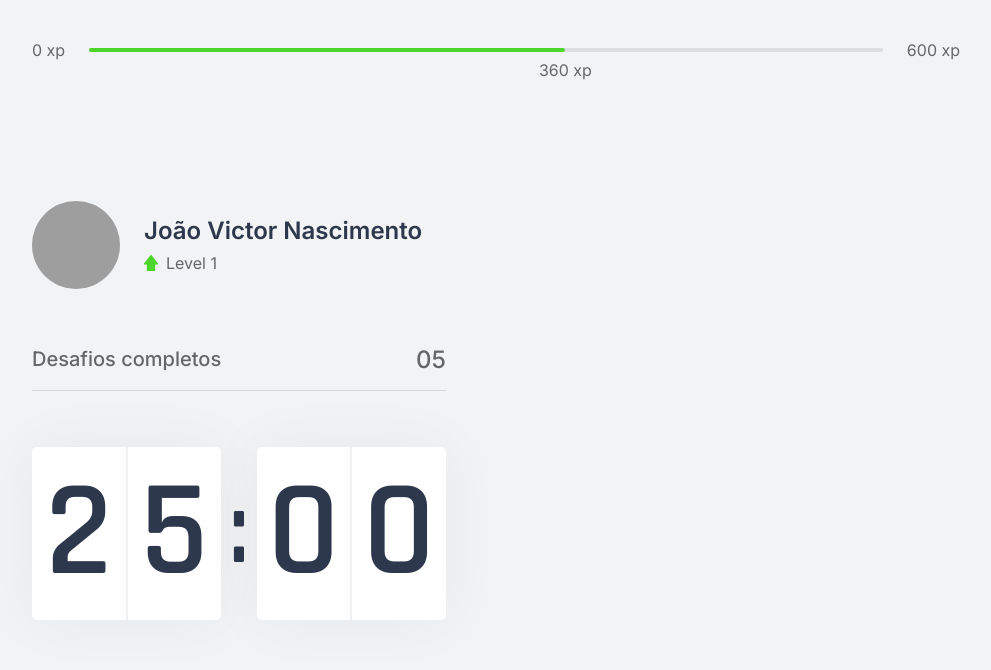
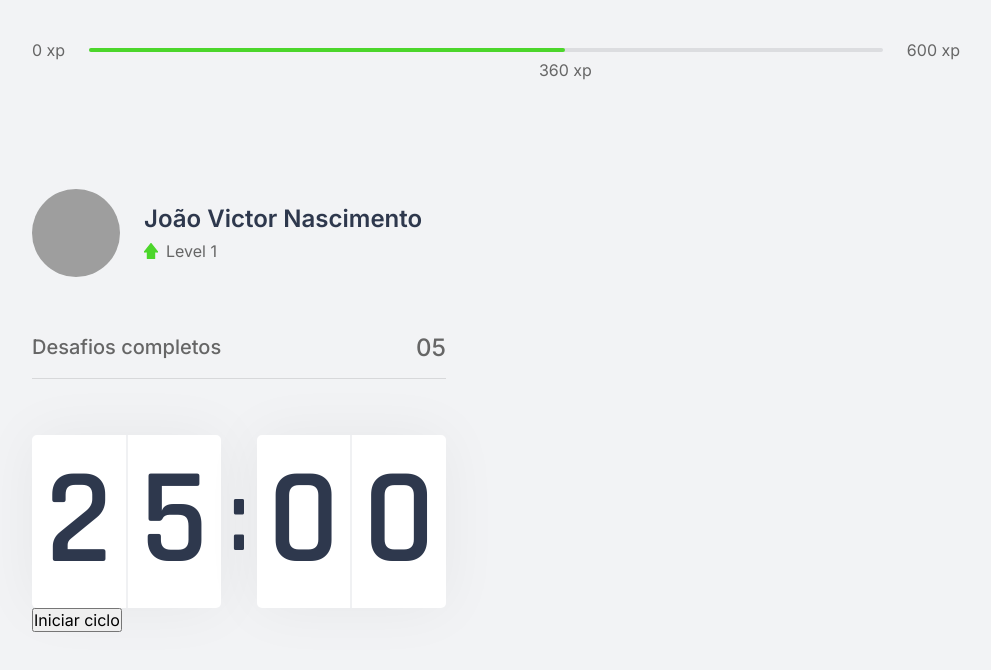
Before and after one commit to nascjoao/moveit, a Next.js app: page / in a window 1280 px wide. Shown: the top 670 px of the page, without its empty margins (144-1135 px from the left). Built offline with nearby package versions, Linux system fonts and the light colour scheme; grey boxes are pictures that could not be loaded.

Commit message:
create button to start the countdown

```diff
--- a/src/components/Countdown.tsx
+++ b/src/components/Countdown.tsx
@@ -2,6 +2,7 @@ import styles from '../styles/components/Countdown.module.css'
 
 export function Countdown() {
     return(
+        <div>
         <div className={styles.countdownContainer}>
             <div>
                 <span>2</span>
@@ -13,5 +14,8 @@ export function Countdown() {
                 <span>0</span>
             </div>
         </div>
+
+        <button className={styles.countdownButton}>Iniciar ciclo</button>
+        </div>
     )
 }
```
